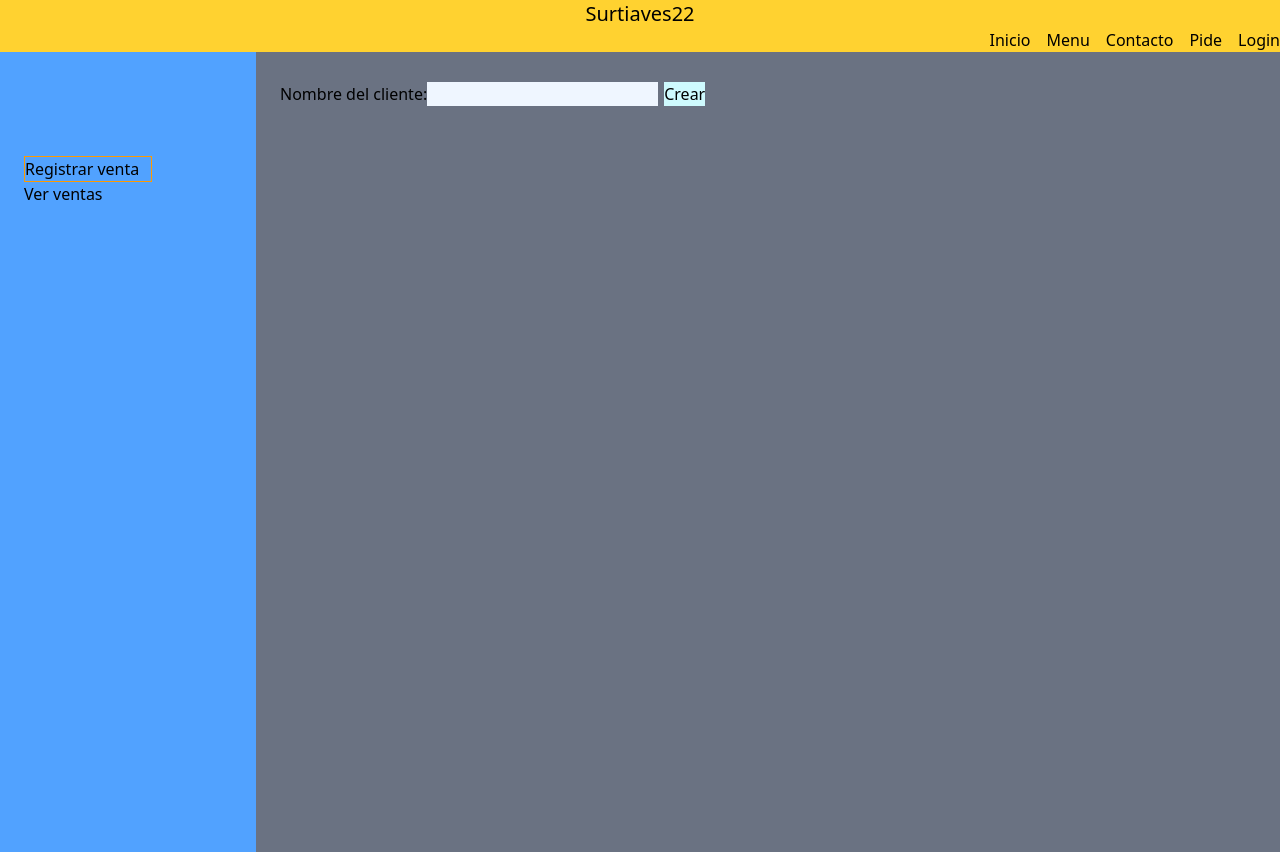
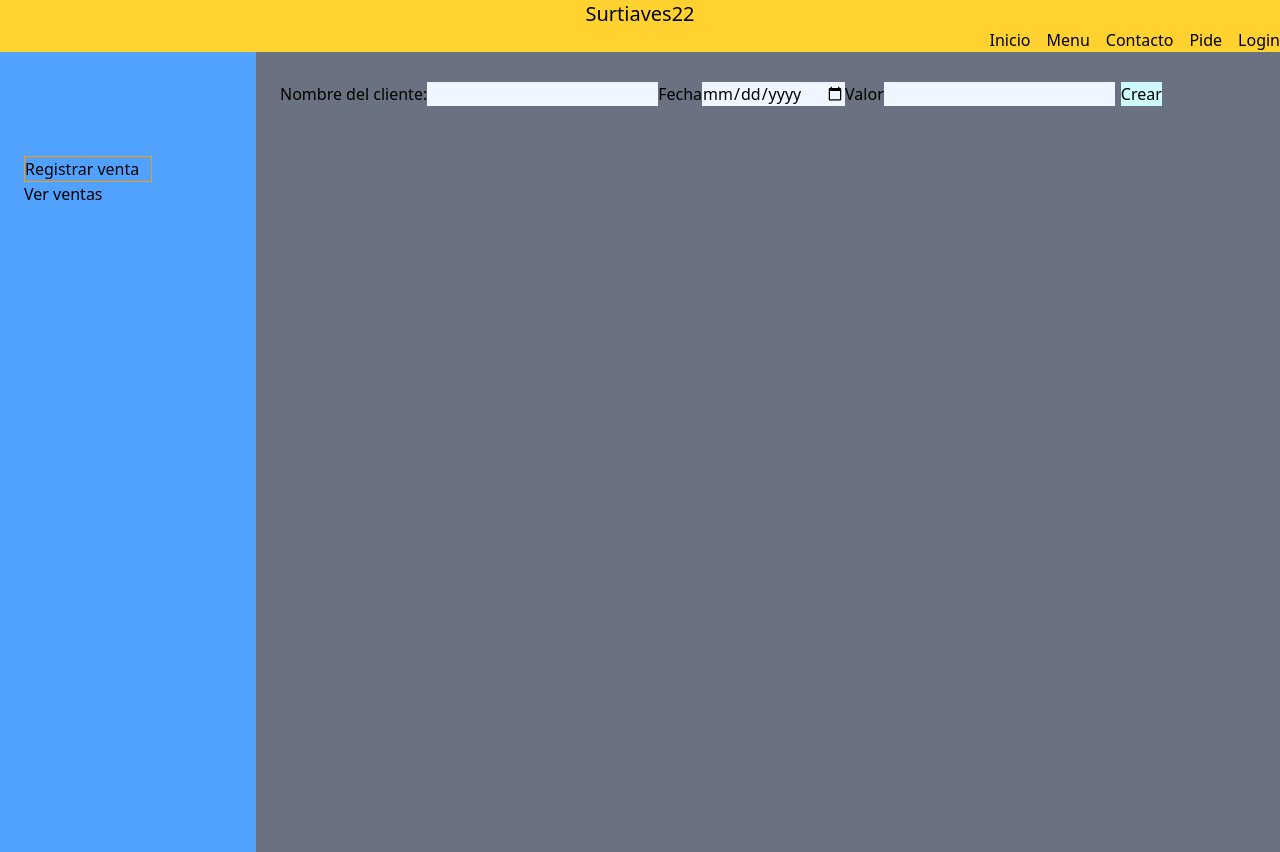
Before and after one commit to DrakoMiau/surtiaves22, a React (Vite) app: page /caja in a window 1280 px wide. Both pictures are taken after a click on the item "Registrar venta". Built offline with nearby package versions, Linux system fonts and the light colour scheme.

Commit message:
otras funciones registro venta

```diff
--- a/src/components/ventas/Registrar.jsx
+++ b/src/components/ventas/Registrar.jsx
@@ -1,10 +1,12 @@
 import { useState } from "react";
 
 function Registrar() {
-  const [nombre, setNombre] = useState(""); // Guarda el valor del input
+  const [nombre, setNombre] = useState(""); // guardamos el nombre
+  const [fecha, setFecha] = useState("");
+  const [valor, setValor] = useState();
 
   const handleSubmit = async (e) => {
-    e.preventDefault(); // Evita recargar la página
+    e.preventDefault(); // es para evitar el comportamiento por default del navegador, asi no recarga la pagina cuando se ejecuta el submit
 
     try {
       const res = await fetch("http://localhost:3001/clientes", {
@@ -18,7 +20,7 @@ function Registrar() {
       const data = await res.json();
       console.log("Cliente creado:", data);
 
-      setNombre(""); // Limpia el input
+      setNombre(""); //
     } catch (error) {
       console.error("Error al crear cliente:", error);
     }
@@ -35,6 +37,10 @@ function Registrar() {
           value={nombre}
           onChange={(e) => setNombre(e.target.value)}
         />
+        <label htmlFor="fecha">Fecha</label>
+        <input type="date" id="fecha" className="bg-blue-50" value={fecha} />
+        <label htmlFor="">Valor</label>
+        <input type="number" id="nombreProducto" className="bg-blue-50" value={valor} />
         <input type="submit" value="Crear" className="m-1.5 bg-cyan-100" />
       </form>
     </>
```
